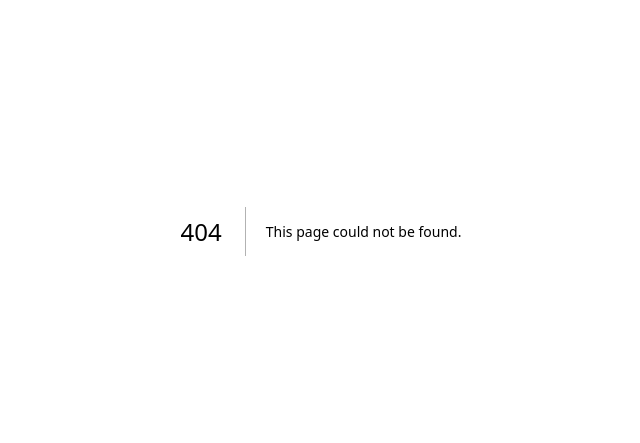
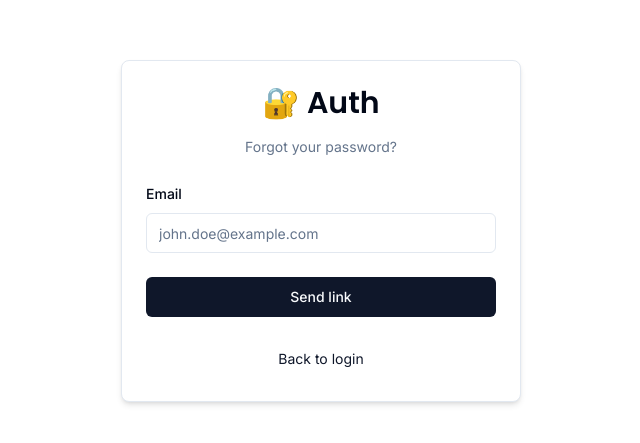
Before and after one commit to jayd-lee/AuthJS-authentication, a Next.js app: page /auth/reset in a window 1280 px wide. Before the commit this address had no page. Shown: the part 169-612 px from the top of the page, without its empty margins (319-959 px from the left). Built offline with nearby package versions, Linux system fonts and the light colour scheme.

Commit message:
reset password

```diff
--- /dev/null
+++ b/src/app/auth/reset/page.tsx
@@ -0,0 +1,7 @@
+import { ResetForm } from "@/components/auth/reset-form"
+
+const ResetPage = () => {
+  return <ResetForm />
+}
+
+export default ResetPage
--- a/src/components/auth/login-form.tsx
+++ b/src/components/auth/login-form.tsx
@@ -1,6 +1,7 @@
 "use client"
 
 import { useState, useTransition } from "react"
+import Link from "next/link"
 import { useSearchParams } from "next/navigation"
 import { login } from "@/actions/login"
 import { LoginSchema } from "@/schemas"
@@ -96,6 +97,14 @@
                       type="password"
                     />
                   </FormControl>
+                  <Button
+                    size="sm"
+                    variant="link"
+                    asChild
+                    className="px-0 font-normal"
+                  >
+                    <Link href="/auth/reset">Forgot Password?</Link>
+                  </Button>
                   <FormMessage />
                 </FormItem>
               )}
--- /dev/null
+++ b/src/components/auth/reset-form.tsx
@@ -0,0 +1,85 @@
+"use client"
+
+import { useState, useTransition } from "react"
+import { reset } from "@/actions/reset"
+import { ResetSchema } from "@/schemas"
+import { zodResolver } from "@hookform/resolvers/zod"
+import { useForm } from "react-hook-form"
+import * as z from "zod"
+
+import { Button } from "@/components/ui/button"
+import {
+  Form,
+  FormControl,
+  FormField,
+  FormItem,
+  FormLabel,
+  FormMessage,
+} from "@/components/ui/form"
+import { Input } from "@/components/ui/input"
+import { CardWrapper } from "@/components/auth/card-wrapper"
+
+import { FormSuccess } from "../form-success"
+
+export const ResetForm = () => {
+  const [error, setError] = useState<string | undefined>("")
+  const [success, setSuccess] = useState<string | undefined>("")
+
+  const [isPending, startTransition] = useTransition()
+
+  const form = useForm<z.infer<typeof ResetSchema>>({
+    resolver: zodResolver(ResetSchema),
+    defaultValues: {
+      email: "",
+    },
+  })
+
+  const onSubmit = (values: z.infer<typeof ResetSchema>) => {
+    setError("")
+    setSuccess("")
+
+    startTransition(() => {
+      reset(values).then((data) => {
+        setError(data?.error)
+        setSuccess(data?.success)
+      })
+    })
+  }
+
+  return (
+    <CardWrapper
+      headerLabel="Forgot your password?"
+      backButtonLabel="Back to login"
+      backButtonHref="/auth/login"
+    >
+      <Form {...form}>
+        <form onSubmit={form.handleSubmit(onSubmit)} className="space-y-6">
+          <div className="space-y-4">
+            <FormField
+              control={form.control}
+              name="email"
+              render={({ field }) => (
+                <FormItem>
+                  <FormLabel>Email</FormLabel>
+                  <FormControl>
+                    <Input
+                      disabled={isPending}
+                      {...field}
+                      placeholder="john.doe@example.com"
+                      type="email"
+                    />
+                  </FormControl>
+                  <FormMessage />
+                </FormItem>
+              )}
+            />
+          </div>
+          <FormSuccess message={success} />
+          <Button disabled={isPending} type="submit" className="w-full">
+            Send link
+          </Button>
+        </form>
+      </Form>
+    </CardWrapper>
+  )
+}
```
